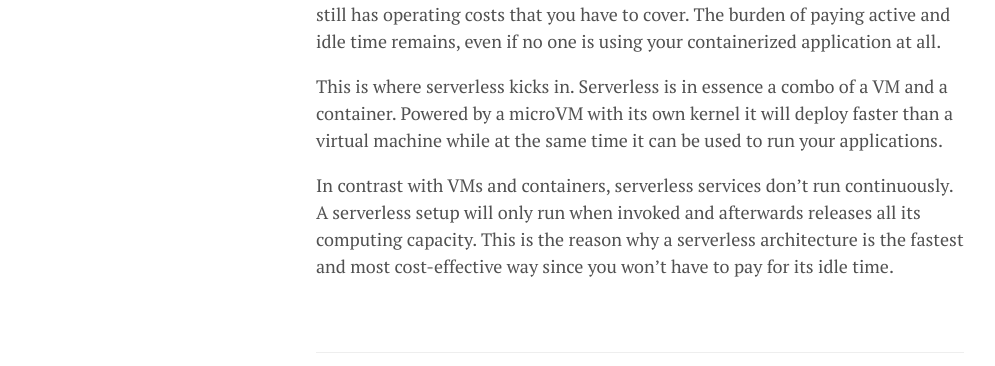
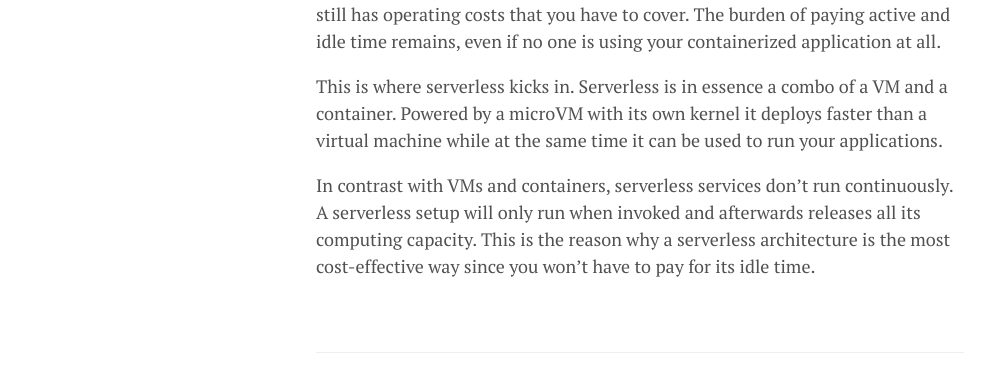
Before and after one commit to lgeurts/lgeurts.github.io, a Jekyll site: the page built from _posts/2022-03-29-what-is-serverless-computing.md, in a window 1280 px wide. Shown: the part 1342-1708 px from the top of the page, without its empty margins (0-995 px from the left). Built offline with Jekyll 4.4.1, drawn with Linux system fonts in a browser that asks for light colours; nearby versions of some CDN libraries; comment, search, counter and statistics services are not loaded.

Commit message:
Update 2022-03-29-what-is-serverless-computing.md

```diff
--- a/_posts/2022-03-29-what-is-serverless-computing.md
+++ b/_posts/2022-03-29-what-is-serverless-computing.md
@@ -23,6 +23,6 @@ There is also a smaller virtualized entity called containers (Docker). A contain
 
 Although a container provides a significantly reduced startup time over a VM, it still has operating costs that you have to cover. The burden of paying active and idle time remains, even if no one is using your containerized application at all.
 
-This is where serverless kicks in. Serverless is in essence a combo of a VM and a container. Powered by a microVM with its own kernel it will deploy faster than a virtual machine while at the same time it can be used to run your applications.
+This is where serverless kicks in. Serverless is in essence a combo of a VM and a container. Powered by a microVM with its own kernel it deploys faster than a virtual machine while at the same time it can be used to run your applications.
 
-In contrast with VMs and containers, serverless services don't run continuously. A serverless setup will only run when invoked and afterwards releases all its computing capacity. This is the reason why a serverless architecture is the fastest and most cost-effective way since you won’t have to pay for its idle time.
+In contrast with VMs and containers, serverless services don't run continuously. A serverless setup will only run when invoked and afterwards releases all its computing capacity. This is the reason why a serverless architecture is the most cost-effective way since you won’t have to pay for its idle time.
```
